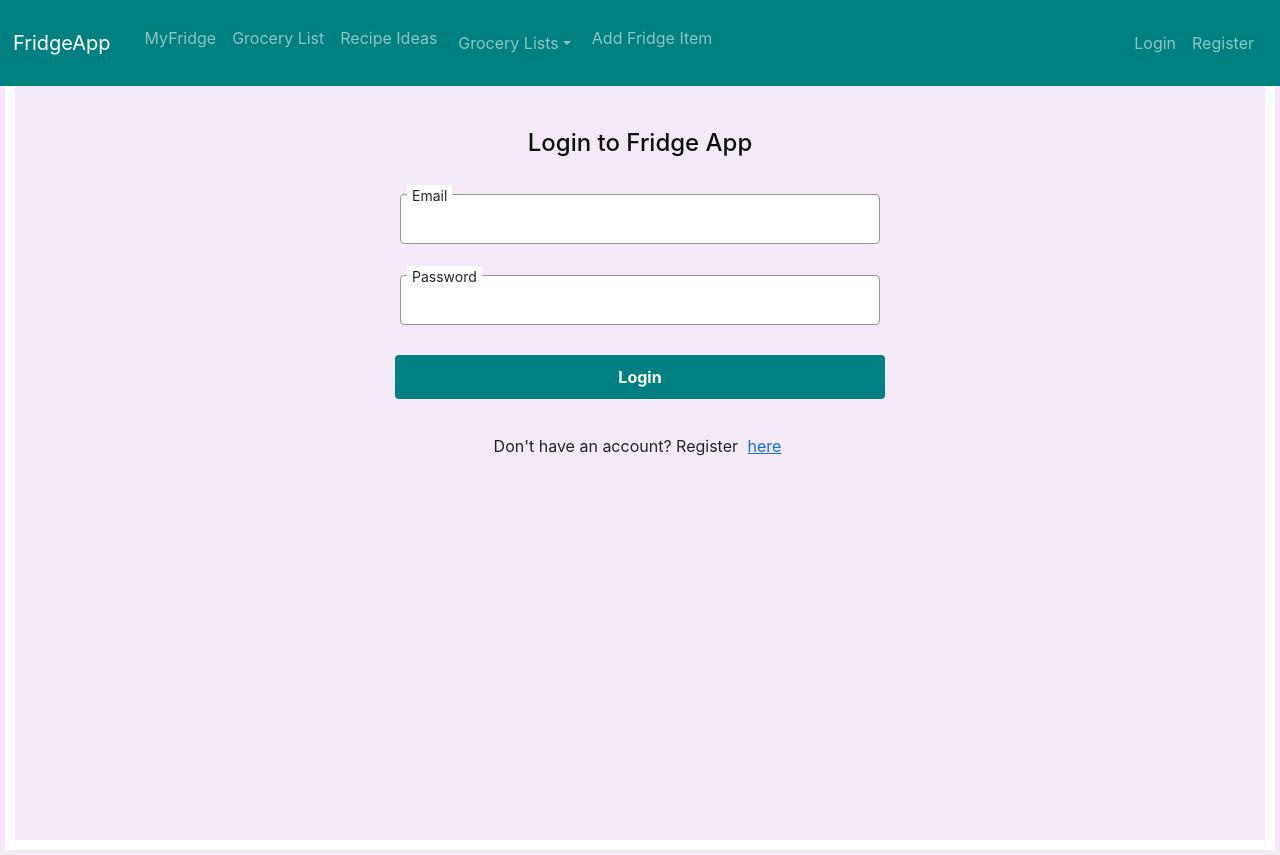
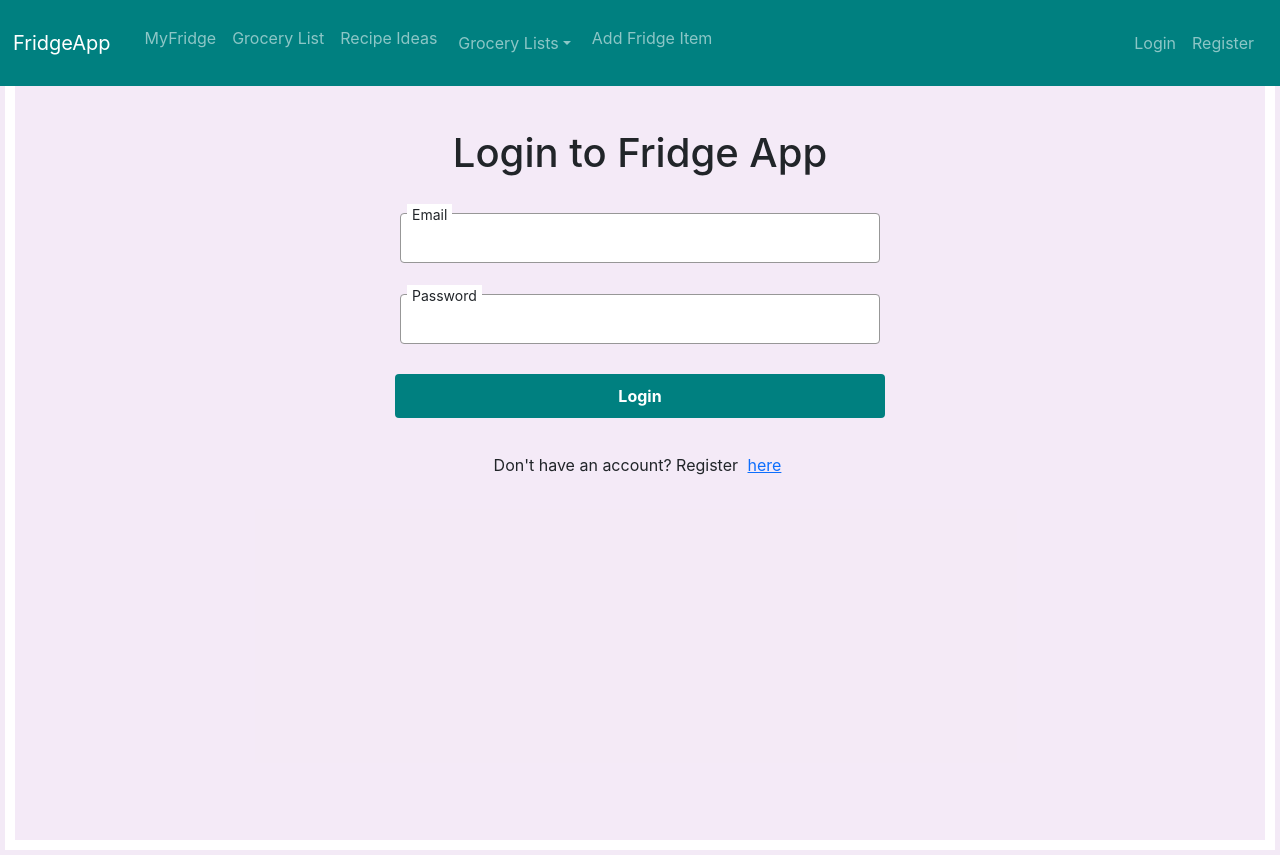
Before and after one commit to RyanJohnson1612/fridge-app, a React (Create React App) app in the folder client/: page /login in a window 1280 px wide. Built offline with nearby package versions, Linux system fonts and the light colour scheme.

Commit message:
Change styling in shoppingList.scss which affects meal-ideas

```diff
--- a/client/src/components/ShoppingList/ShoppingList.js
+++ b/client/src/components/ShoppingList/ShoppingList.js
@@ -160,7 +160,7 @@ function ShoppingList() {
 
   return (
     <div>
-      <h1> My Grocery List</h1>
+      <h1 class="grocery-title"> My Grocery List</h1>
 
       {!editMode && <ShoppingListForm editMode={editMode} onSubmit={addItem} />}
 
--- a/client/src/components/ShoppingList/ShoppingList.scss
+++ b/client/src/components/ShoppingList/ShoppingList.scss
@@ -18,10 +18,10 @@
   margin: 128px auto;
   border: 2px solid #000000;
   padding-bottom: 32px;
-  box-shadow: 5px 10px gray
+  box-shadow: 5px 10px gray;
 }
 
-h1 {
+.grocery-title {
   margin: 32px 0;
   color: rgb(15, 15, 15);
   font-size: 24px;
@@ -30,8 +30,8 @@ h1 {
 .complete {
   text-decoration: line-through;
   text-decoration-thickness: 2px;
-  color:rgb(168, 167, 167);
-  box-shadow: none
+  color: rgb(168, 167, 167);
+  box-shadow: none;
 }
 
 .item-form {
@@ -43,7 +43,7 @@ h1 {
   border: 2px solid #1aacb1;
   outline: none;
   width: 300px;
-  box-shadow: 1px 2px gray
+  box-shadow: 1px 2px gray;
 }
 
 .item-button {
@@ -54,7 +54,7 @@ h1 {
   outline: none;
   background: #1aacb1;
   color: #fff;
-  box-shadow: 1px 2px gray
+  box-shadow: 1px 2px gray;
 }
 
 .item-button:active {
```
